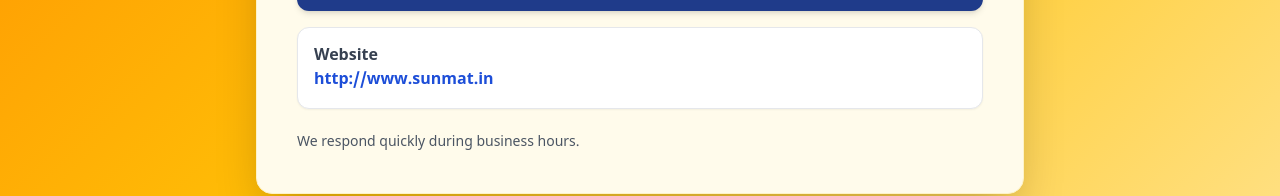
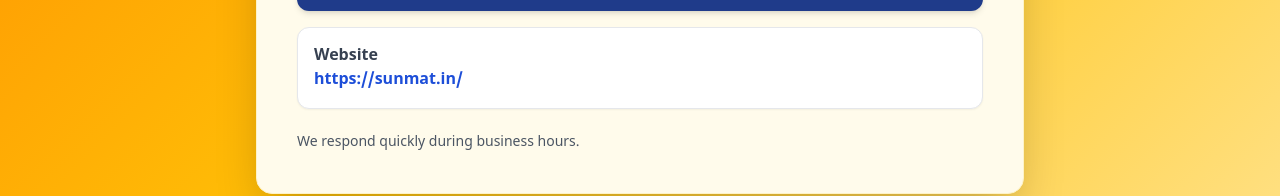
Before and after one commit to Pixeldev007/sunmat, a React (Vite) app: page /contact in a window 1280 px wide. Shown: the part 442-638 px from the top of the page. Built offline with nearby package versions, Linux system fonts and the light colour scheme.

Commit message:
Update Contact.jsx

```diff
--- a/Contact.jsx
+++ b/Contact.jsx
@@ -48,7 +48,7 @@
               rel="noopener noreferrer"
               className="text-blue-700 font-semibold hover:underline"
             >
-              http://www.sunmat.in
+              https://sunmat.in/
             </a>
           </div>
         </div>
```
